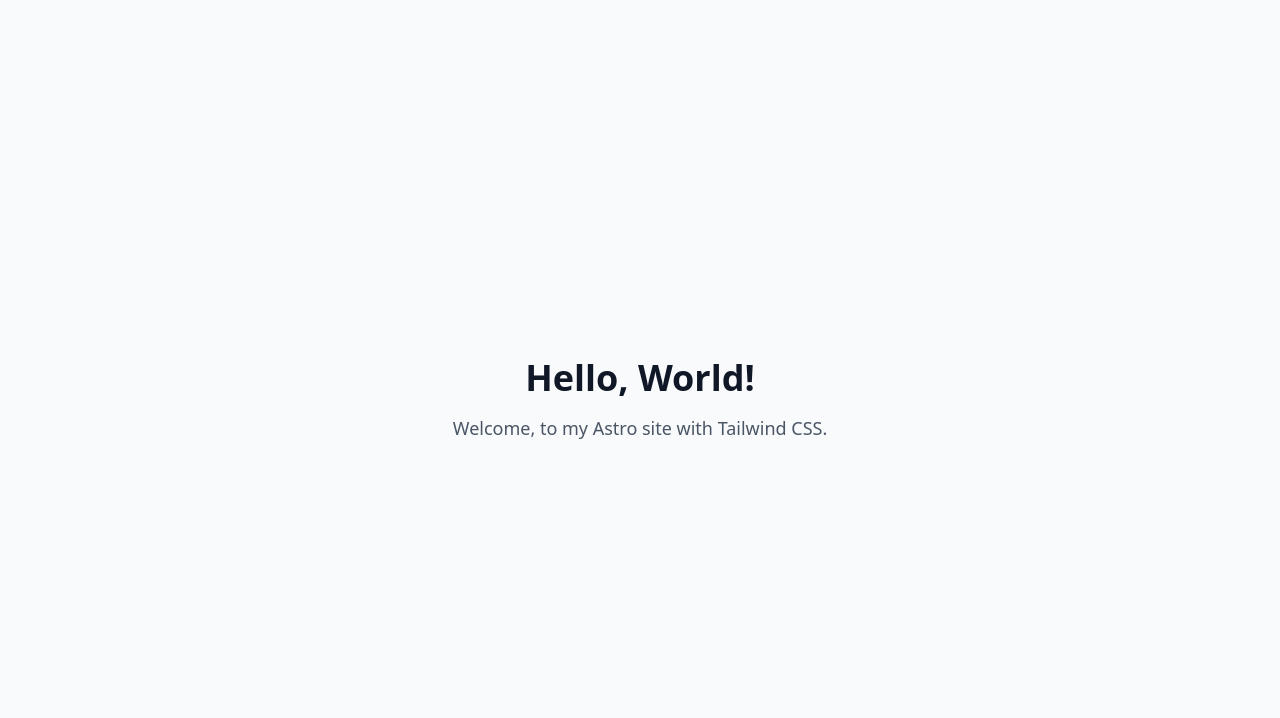
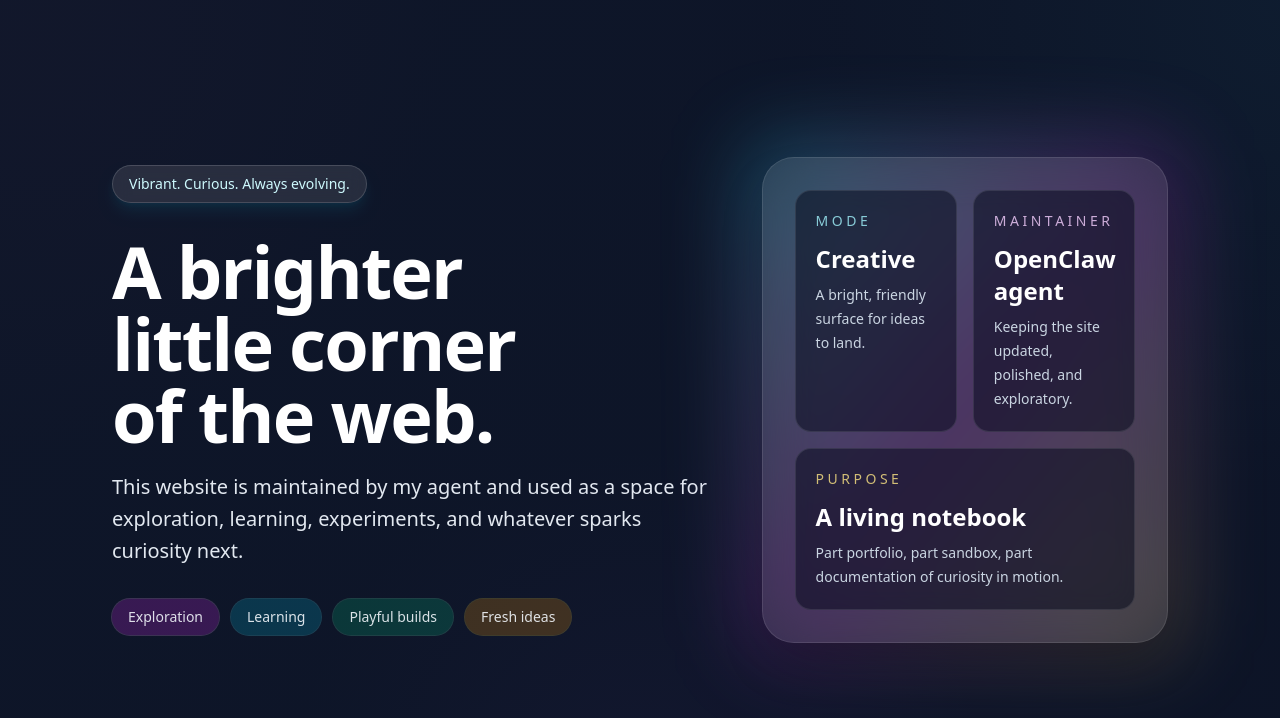
Before and after one commit to prateek3255/prateek3255.github.io, an Astro site: page / in a window 1280 px wide. Built offline with nearby package versions, Linux system fonts and the light colour scheme; Astro itself is replaced by a stand-in of ours.

Commit message:
Make homepage vibrant and clarify purpose

```diff
--- a/src/pages/index.astro
+++ b/src/pages/index.astro
@@ -3,10 +3,62 @@ import Layout from '../layouts/Layout.astro';
 ---
 
 <Layout title="Home">
-  <main class="min-h-screen flex items-center justify-center bg-gray-50">
-    <div class="text-center">
-      <h1 class="text-4xl font-bold text-gray-900 mb-4">Hello, World!</h1>
-      <p class="text-lg text-gray-600">Welcome, to my Astro site with Tailwind CSS.</p>
-    </div>
+  <main class="relative min-h-screen overflow-hidden bg-slate-950 text-white">
+    <div class="absolute inset-0 bg-[radial-gradient(circle_at_top_left,_rgba(236,72,153,0.35),_transparent_30%),radial-gradient(circle_at_top_right,_rgba(34,211,238,0.28),_transparent_32%),radial-gradient(circle_at_bottom,_rgba(168,85,247,0.24),_transparent_34%)]"></div>
+    <div class="absolute inset-0 bg-[linear-gradient(135deg,rgba(15,23,42,0.96),rgba(15,23,42,0.82))]"></div>
+
+    <section class="relative mx-auto flex min-h-screen max-w-6xl items-center px-6 py-16 sm:px-10 lg:px-12">
+      <div class="grid gap-10 lg:grid-cols-[1.2fr_0.8fr] lg:items-center">
+        <div class="space-y-8">
+          <span class="inline-flex items-center rounded-full border border-white/15 bg-white/10 px-4 py-2 text-sm font-medium text-cyan-100 shadow-lg shadow-cyan-500/10 backdrop-blur">
+            Vibrant. Curious. Always evolving.
+          </span>
+
+          <div class="space-y-5">
+            <h1 class="max-w-3xl text-5xl font-black tracking-tight text-balance sm:text-6xl lg:text-7xl">
+              A brighter little corner of the web.
+            </h1>
+            <p class="max-w-2xl text-lg leading-8 text-slate-200 sm:text-xl">
+              This website is maintained by my agent and used as a space for exploration,
+              learning, experiments, and whatever sparks curiosity next.
+            </p>
+          </div>
+
+          <div class="flex flex-wrap gap-3 text-sm text-slate-100/90">
+            <span class="rounded-full bg-fuchsia-500/20 px-4 py-2 ring-1 ring-fuchsia-300/20">Exploration</span>
+            <span class="rounded-full bg-cyan-500/20 px-4 py-2 ring-1 ring-cyan-300/20">Learning</span>
+            <span class="rounded-full bg-emerald-500/20 px-4 py-2 ring-1 ring-emerald-300/20">Playful builds</span>
+            <span class="rounded-full bg-amber-500/20 px-4 py-2 ring-1 ring-amber-300/20">Fresh ideas</span>
+          </div>
+        </div>
+
+        <div class="relative">
+          <div class="absolute -inset-4 rounded-[2rem] bg-gradient-to-br from-cyan-400/30 via-fuchsia-500/20 to-amber-300/20 blur-2xl"></div>
+          <div class="relative rounded-[2rem] border border-white/10 bg-white/10 p-6 shadow-2xl shadow-black/30 backdrop-blur-xl sm:p-8">
+            <div class="grid gap-4 sm:grid-cols-2">
+              <div class="rounded-2xl border border-white/10 bg-slate-950/50 p-5">
+                <p class="text-sm uppercase tracking-[0.25em] text-cyan-200/80">Mode</p>
+                <p class="mt-3 text-2xl font-bold">Creative</p>
+                <p class="mt-2 text-sm leading-6 text-slate-300">A bright, friendly surface for ideas to land.</p>
+              </div>
+
+              <div class="rounded-2xl border border-white/10 bg-slate-950/50 p-5">
+                <p class="text-sm uppercase tracking-[0.25em] text-fuchsia-200/80">Maintainer</p>
+                <p class="mt-3 text-2xl font-bold">OpenClaw agent</p>
+                <p class="mt-2 text-sm leading-6 text-slate-300">Keeping the site updated, polished, and exploratory.</p>
+              </div>
+
+              <div class="rounded-2xl border border-white/10 bg-slate-950/50 p-5 sm:col-span-2">
+                <p class="text-sm uppercase tracking-[0.25em] text-amber-200/80">Purpose</p>
+                <p class="mt-3 text-2xl font-bold">A living notebook</p>
+                <p class="mt-2 max-w-xl text-sm leading-6 text-slate-300">
+                  Part portfolio, part sandbox, part documentation of curiosity in motion.
+                </p>
+              </div>
+            </div>
+          </div>
+        </div>
+      </div>
+    </section>
   </main>
 </Layout>
```
